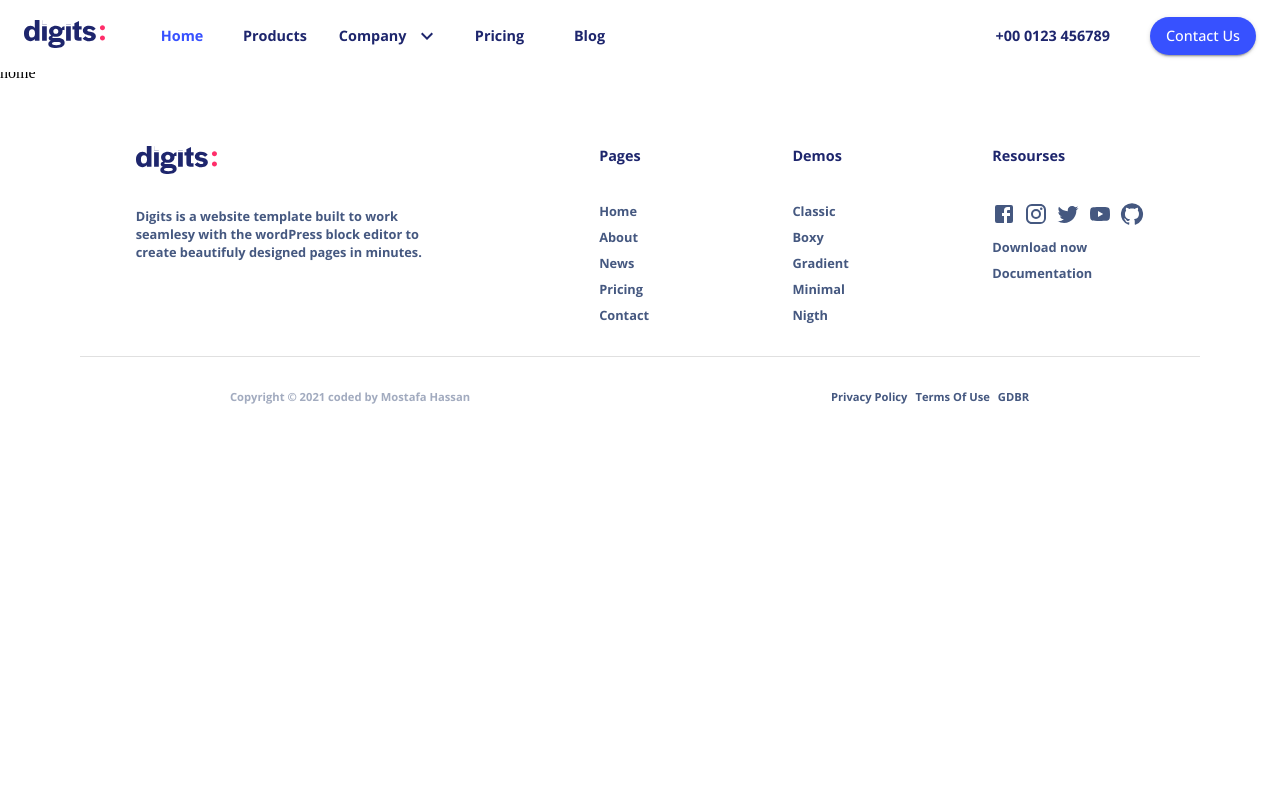
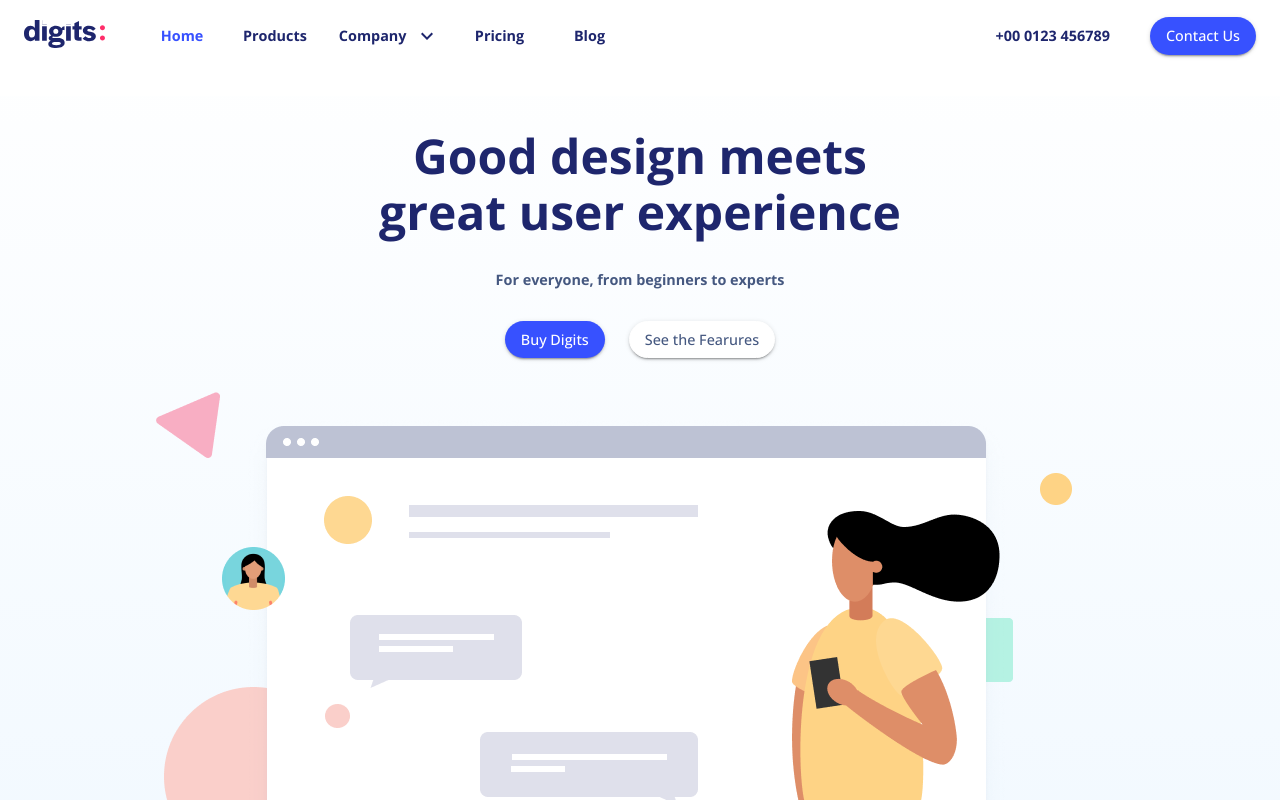
Before and after one commit to Mostafa-HEH/digits-landing-page, a React (Create React App) app: page / in a window 1280 px wide. Shown: the top 800 px of the page. Built offline with nearby package versions, Linux system fonts and the light colour scheme.

Commit message:
add hero section to landing page

```diff
--- a/src/components/App.js
+++ b/src/components/App.js
@@ -4,9 +4,9 @@ import { BrowserRouter, Routes, Route } from "react-router-dom";
 
 import theme from "./ui/theme";
 import Header from "./ui/Header";
+import Landing from "./ui/Landing";
 import Footer from "./ui/Footer";
 
-const Home = () => <div>home</div>;
 const Products = () => <div>products</div>;
 const Company = () => <div>Company</div>;
 const Pricing = () => <div>pricing</div>;
@@ -25,7 +25,7 @@ function App() {
           setSelectedMenuItem={setSelectedMenuItem}
         />
         <Routes>
-          <Route exact path="/" element={<Home />} />
+          <Route exact path="/" element={<Landing />} />
           <Route exact path="/products" element={<Products />} />
           <Route exact path="/company" element={<Company />} />
           <Route exact path="/pricing" element={<Pricing />} />
--- /dev/null
+++ b/src/components/ui/Button.jsx
@@ -0,0 +1,26 @@
+import React from "react";
+import Button from "@mui/material/Button";
+import { styled } from "@mui/material/styles";
+
+const ButtonCustom = styled(Button)(({ theme, secondary }) => ({
+  borderRadius: "50px",
+  textTransform: "none",
+  fontSize: "0.9rem",
+  color: secondary && theme.palette.common.lightBlue,
+  borderColor: secondary && "#fff",
+  backgroundColor: secondary && "#fff",
+  boxShadow: theme.shadows[2],
+  "&:hover": {
+    borderColor: secondary && "transparent",
+  },
+}));
+
+const CustomButton = ({ children, variant, secondary }) => {
+  return (
+    <ButtonCustom variant={variant ? variant : null} secondary={secondary}>
+      {children}
+    </ButtonCustom>
+  );
+};
+
+export default CustomButton;
--- a/src/components/ui/Header.jsx
+++ b/src/components/ui/Header.jsx
@@ -4,7 +4,6 @@ import {
   Toolbar,
   Tabs,
   Tab,
-  Button,
   Typography,
   Menu,
   MenuItem,
@@ -29,6 +28,7 @@ import { Link } from "react-router-dom";
 import { makeStyles } from "@mui/styles";
 
 import logo from "../../assets/images/logo.svg";
+import CustomButton from "./Button";
 
 function ElevationScroll(props) {
   const { children } = props;
@@ -66,12 +66,6 @@ const PhoneTabCustom = styled(Typography)(({ theme }) => ({
   [theme.breakpoints.down("lg")]: {
     marginRight: 16,
   },
-}));
-
-const ButtonCustom = styled(Button)(({ theme }) => ({
-  borderRadius: "50px",
-  textTransform: "none",
-  fontSize: "0.9rem",
 }));
 
 const MenuItemCustom = styled(MenuItem)(({ theme }) => ({
@@ -240,7 +234,7 @@ const Header = (props) => {
       <PhoneTabCustom component="a" href="tel:+00 0123 456789">
         +00 0123 456789
       </PhoneTabCustom>
-      <ButtonCustom variant="contained">Contact Us</ButtonCustom>
+      <CustomButton variant="contained">Contact Us</CustomButton>
     </Fragment>
   );
 
--- /dev/null
+++ b/src/components/ui/HeroSection.landing.jsx
@@ -0,0 +1,74 @@
+import React from "react";
+import { makeStyles } from "@mui/styles";
+import Grid from "@mui/material/Grid";
+import Typography from "@mui/material/Typography";
+
+import heroIlust from "../../assets/images/Graphic.png";
+import CustomButton from "./Button";
+
+const useStyles = makeStyles((theme) => ({
+  mainContainer: {
+    width: "100%",
+    position: "relative",
+  },
+  bg: {
+    height: "85%",
+    width: "100%",
+    position: "absolute",
+    top: "0",
+    left: "0",
+    zIndex: "-1",
+    background: "rgb(242,249,255)",
+    background:
+      "linear-gradient(180deg, rgba(242,249,255,0.12) 0%, rgba(242,249,255,1) 100%)",
+  },
+  image: {
+    width: "100%",
+  },
+}));
+
+const HeroSection = () => {
+  const { mainContainer, bg, image } = useStyles();
+
+  return (
+    <Grid
+      container
+      className={mainContainer}
+      flexDirection="column"
+      wrap="nowrap"
+      alignContent="center"
+      justifyContent="flex-start"
+      alignItems="center"
+      spacing={4}
+    >
+      <Grid item>
+        <Typography variant="h1">
+          Good design meets
+          <br />
+          great user experience
+        </Typography>
+      </Grid>
+      <Grid item>
+        <Typography variant="h3">
+          For everyone, from beginners to experts
+        </Typography>
+      </Grid>
+      <Grid item container justifyContent="center" spacing={3}>
+        <Grid item>
+          <CustomButton variant="contained">Buy Digits</CustomButton>
+        </Grid>
+        <Grid item>
+          <CustomButton variant="outlined" secondary="true">
+            See the Fearures
+          </CustomButton>
+        </Grid>
+      </Grid>
+      <Grid item>
+        <img className={image} src={heroIlust} alt="massage" />
+      </Grid>
+      <Grid item container className={bg}></Grid>
+    </Grid>
+  );
+};
+
+export default HeroSection;
--- /dev/null
+++ b/src/components/ui/Landing.jsx
@@ -0,0 +1,27 @@
+import React from "react";
+import { makeStyles } from "@mui/styles";
+
+import HeroSection from "./HeroSection.landing";
+
+const useStyles = makeStyles((theme) => ({
+  sectionsMargin: { ...theme.mixins.toolbar },
+  placeHolder: {
+    backgroundColor: "#f4f43f",
+    width: "100%",
+    height: "16px",
+  },
+}));
+
+const Landing = () => {
+  const { placeHolder, sectionsMargin } = useStyles();
+
+  return (
+    <div>
+      <div className={sectionsMargin} />
+      <HeroSection />
+      <div className={placeHolder} />
+    </div>
+  );
+};
+
+export default Landing;
--- a/src/components/ui/theme.js
+++ b/src/components/ui/theme.js
@@ -1,10 +1,13 @@
 import { createTheme } from "@mui/material/styles";
+
+const darkBlue = "#1E266D";
+const lightBlue = "#455880";
 
 export default createTheme({
   palette: {
     common: {
-      textColor: "#1E266D",
-      lightBlue: "#455880",
+      textColor: darkBlue,
+      lightBlue: lightBlue,
       lightBlue50: "rgba(69,88,128,0.5)",
     },
     primary: {
@@ -22,5 +25,16 @@ export default createTheme({
       color: "#1E266D",
       textTransform: "none",
     },
+    h1: {
+      color: darkBlue,
+      fontSize: "3em",
+      textAlign: "center",
+      fontWeight: "600",
+    },
+    h3: {
+      color: lightBlue,
+      fontSize: ".9em",
+      fontWeight: "600",
+    },
   },
 });
```
Also changed, not shown: src/assets/images/Graphic.png (added).
